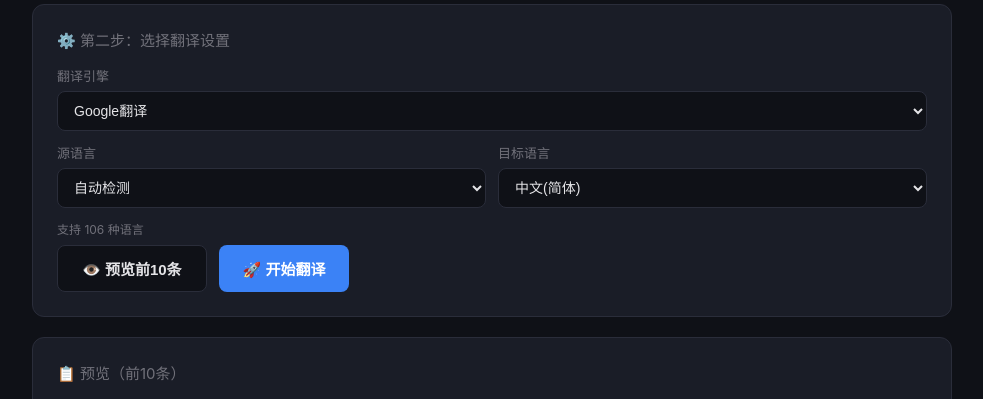
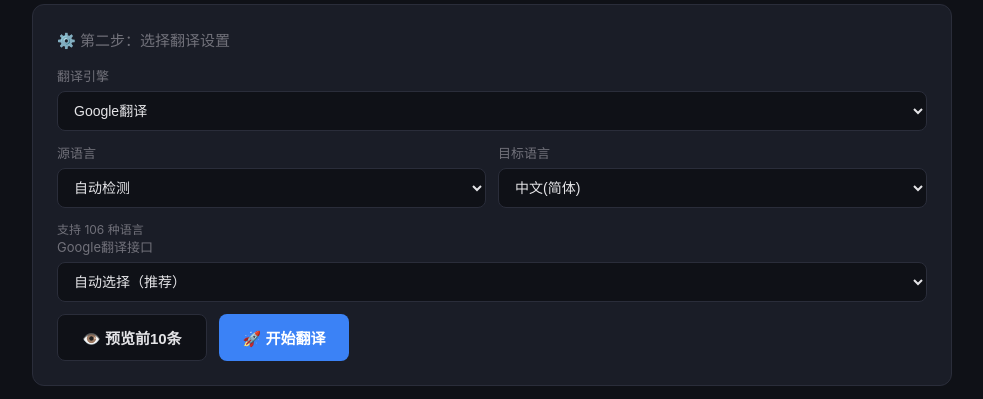
Before and after one commit to yyzq-cf/ywsj-sub-translator, a Flask app: page / in a window 1280 px wide. Shown: the part 413-812 px from the top of the page, without its empty margins (148-1131 px from the left). Run offline with Flask 3, Linux system fonts and the light colour scheme; the visitor is signed in with stand-in values (Sample User, id 1); tables that the repository leaves empty hold one stand-in row (values such as "Sample post"); parts of the project's set-up code (start-up, migrations or seed data) failed here and were passed over.

Commit message:
feat: Google翻译支持在线切换接口(clients5/googleapis/自动)
- 翻译页面选择Google时显示接口下拉框
- 三个选项: 自动选择(默认)/clients5(推荐)/googleapis
- 偏好保存在/data/google_endpoint.txt
- /api/google-endpoint GET/POST 接口

```diff
--- a/app.py
+++ b/app.py
@@ -15,7 +15,7 @@ from werkzeug.security import generate_password_hash, check_password_hash
 from subtitle_parser import parse_subtitle, rebuild, rebuild_bilingual
 from translator import (ENGINES, batch_translate, test_llm_connection,
     LLM_PRESETS, fetch_llm_models, TRANSLATE_API_PRESETS,
-    translate_tencent, translate_baidu, translate_youdao)
+    translate_tencent, translate_baidu, translate_youdao, GOOGLE_ENDPOINTS)
 
 logging.basicConfig(level=logging.INFO, format='%(asctime)s %(levelname)s %(message)s')
 logger = logging.getLogger(__name__)
@@ -925,6 +925,33 @@ def cleanup_docker():
         return jsonify({'ok': False, 'message': f'清理失败: {str(e)[:100]}'})
 
 
+# ===== Google endpoint config =====
+GOOGLE_ENDPOINT_FILE = os.path.join(DATA_DIR, "google_endpoint.txt")
+
+def load_google_endpoint():
+    try:
+        with open(GOOGLE_ENDPOINT_FILE, 'r') as f:
+            return f.read().strip()
+    except:
+        return 'auto'
+
+def save_google_endpoint(endpoint):
+    with open(GOOGLE_ENDPOINT_FILE, 'w') as f:
+        f.write(endpoint)
+
+@app.route('/api/google-endpoint', methods=['GET'])
+@login_required
+def get_google_endpoint():
+    return jsonify({'endpoint': load_google_endpoint(), 'endpoints': GOOGLE_ENDPOINTS})
+
+@app.route('/api/google-endpoint', methods=['POST'])
+@login_required
+def set_google_endpoint():
+    data = request.get_json()
+    endpoint = data.get('endpoint', 'auto')
+    save_google_endpoint(endpoint)
+    return jsonify({'ok': True})
+
 @app.route('/health')
 def health():
     return jsonify({'status': 'ok'})
--- a/templates/index.html
+++ b/templates/index.html
@@ -248,6 +248,14 @@
                 <input type="text" id="baseUrl" placeholder="http://localhost:5001" value="http://localhost:5001">
             </div>
         </div>
+        <div class="form-row" id="googleEndpointRow" style="display:none;">
+            <div class="form-group">
+                <label>Google翻译接口</label>
+                <select id="googleEndpoint" onchange="saveGoogleEndpoint()">
+                    <option value="auto">自动选择（推荐）</option>
+                </select>
+            </div>
+        </div>
 
         <div class="btn-row">
             <button class="btn btn-secondary" onclick="previewFile()">👁️ 预览前10条</button>
@@ -459,12 +467,41 @@
         if (!found) targetSel.value = defaultTarget;
         document.getElementById('apiKeyRow').style.display = 'none';
         document.getElementById('baseUrlRow').style.display = 'none';
+        document.getElementById('googleEndpointRow').style.display = 'none';
         if (engine === 'deepl') document.getElementById('apiKeyRow').style.display = 'flex';
         if (engine === 'libre') { document.getElementById('apiKeyRow').style.display = 'flex'; document.getElementById('baseUrlRow').style.display = 'flex'; }
+        if (engine === 'google') { document.getElementById('googleEndpointRow').style.display = 'flex'; }
         // LLM configs need no extra fields - everything is in the saved config
         var count = langs.length - 1;
         document.getElementById('langCount').textContent = '支持 ' + count + ' 种语言';
     };
+
+
+    // ===== Google endpoint config =====
+    function loadGoogleEndpoint() {
+        fetch('/api/google-endpoint').then(function(r){return r.json();}).then(function(data){
+            var sel = document.getElementById('googleEndpoint');
+            // Add options from server
+            var epObj = data.endpoints || {};
+            for (var key in epObj) {
+                var opt = document.createElement('option');
+                opt.value = key;
+                opt.textContent = epObj[key].label;
+                if (key === data.endpoint) opt.selected = true;
+                if (key === 'auto') continue; // skip, already in HTML
+                sel.appendChild(opt);
+            }
+            sel.value = data.endpoint || 'auto';
+        });
+    }
+    window.saveGoogleEndpoint = function() {
+        var ep = document.getElementById('googleEndpoint').value;
+        fetch('/api/google-endpoint', {
+            method: 'POST', headers: {'Content-Type': 'application/json'},
+            body: JSON.stringify({endpoint: ep})
+        });
+    };
+    loadGoogleEndpoint();
 
     // ===== File handling =====
     document.getElementById('fileInput').addEventListener('change', function(e) {
--- a/translator.py
+++ b/translator.py
@@ -30,18 +30,30 @@ LANG_MAP = {
 }
 
 
-def translate_google(text, source='auto', target='zh-CN', api_key=''):
-    """Use Google Translate (free endpoint) with fallback endpoints."""
+GOOGLE_ENDPOINTS = {
+    'clients5': {'url': 'https://clients5.google.com/translate_a/t', 'client': 'dict-chrome-ex', 'label': 'clients5 (推荐，不限流)'},
+    'googleapis': {'url': 'https://translate.googleapis.com/translate_a/single', 'client': 'gtx', 'label': 'googleapis (可能限流)'},
+    'auto': {'url': '', 'client': '', 'label': '自动选择 (clients5优先，失败回退)'},
+}
+
+def translate_google(text, source='auto', target='zh-CN', api_key='', endpoint='auto'):
+    """Use Google Translate (free endpoint) with selectable endpoints."""
     headers = {
         'User-Agent': 'Mozilla/5.0 (Windows NT 10.0; Win64; x64) AppleWebKit/537.36',
         'Accept': '*/*',
     }
-    # Primary: clients5 endpoint (no 429 issues), Fallback: googleapis
-    endpoints = [
-        ('https://clients5.google.com/translate_a/t', 'dict-chrome-ex'),
-        ('https://translate.googleapis.com/translate_a/single', 'gtx'),
-    ]
-    for url, client in endpoints:
+
+    if endpoint == 'auto' or endpoint not in GOOGLE_ENDPOINTS:
+        # Try clients5 first, then googleapis
+        try_endpoints = [
+            ('https://clients5.google.com/translate_a/t', 'dict-chrome-ex'),
+            ('https://translate.googleapis.com/translate_a/single', 'gtx'),
+        ]
+    else:
+        ep = GOOGLE_ENDPOINTS[endpoint]
+        try_endpoints = [(ep['url'], ep['client'])]
+
+    for url, client in try_endpoints:
         try:
             params = {'client': client, 'sl': source, 'tl': target, 'q': text}
             if client == 'gtx':
@@ -53,7 +65,6 @@ def translate_google(text, source='auto', target='zh-CN', api_key=''):
             resp.raise_for_status()
             data = resp.json()
             if client == 'dict-chrome-ex':
-                # clients5 returns [["translated text","source_lang"]]
                 if isinstance(data, list) and data and isinstance(data[0], list):
                     return data[0][0] if isinstance(data[0][0], str) else ''.join(str(x) for x in data[0] if x)
                 return str(data)
@@ -61,7 +72,7 @@ def translate_google(text, source='auto', target='zh-CN', api_key=''):
                 return ''.join(part[0] for part in data[0] if part[0])
         except Exception:
             continue
-    raise Exception('Google翻译暂时不可用(429)，请稍后重试或更换翻译引擎')
+    raise Exception('Google翻译暂时不可用(429)，可在翻译页面切换接口或更换翻译引擎')
 
 
 def translate_deepl(text, source='auto', target='ZH', api_key=''):
```
